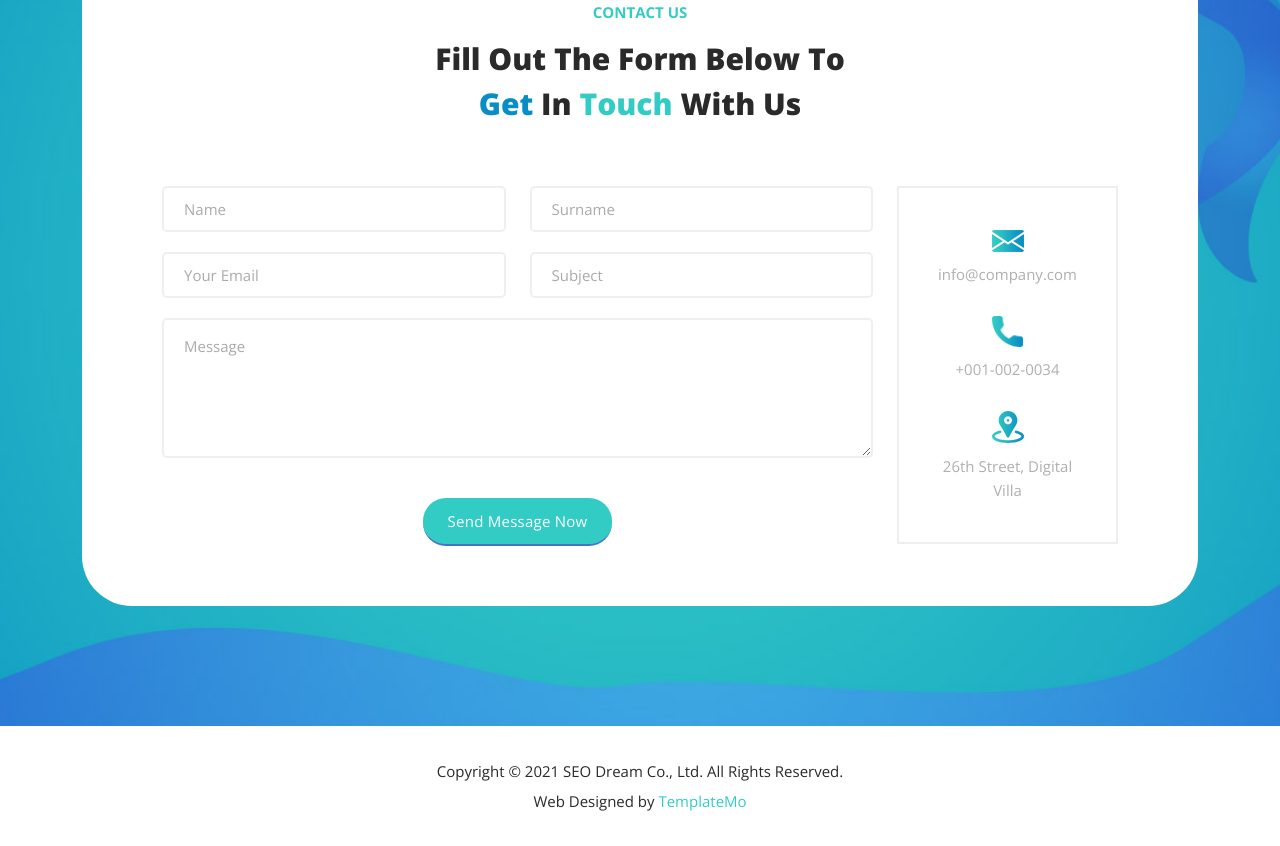
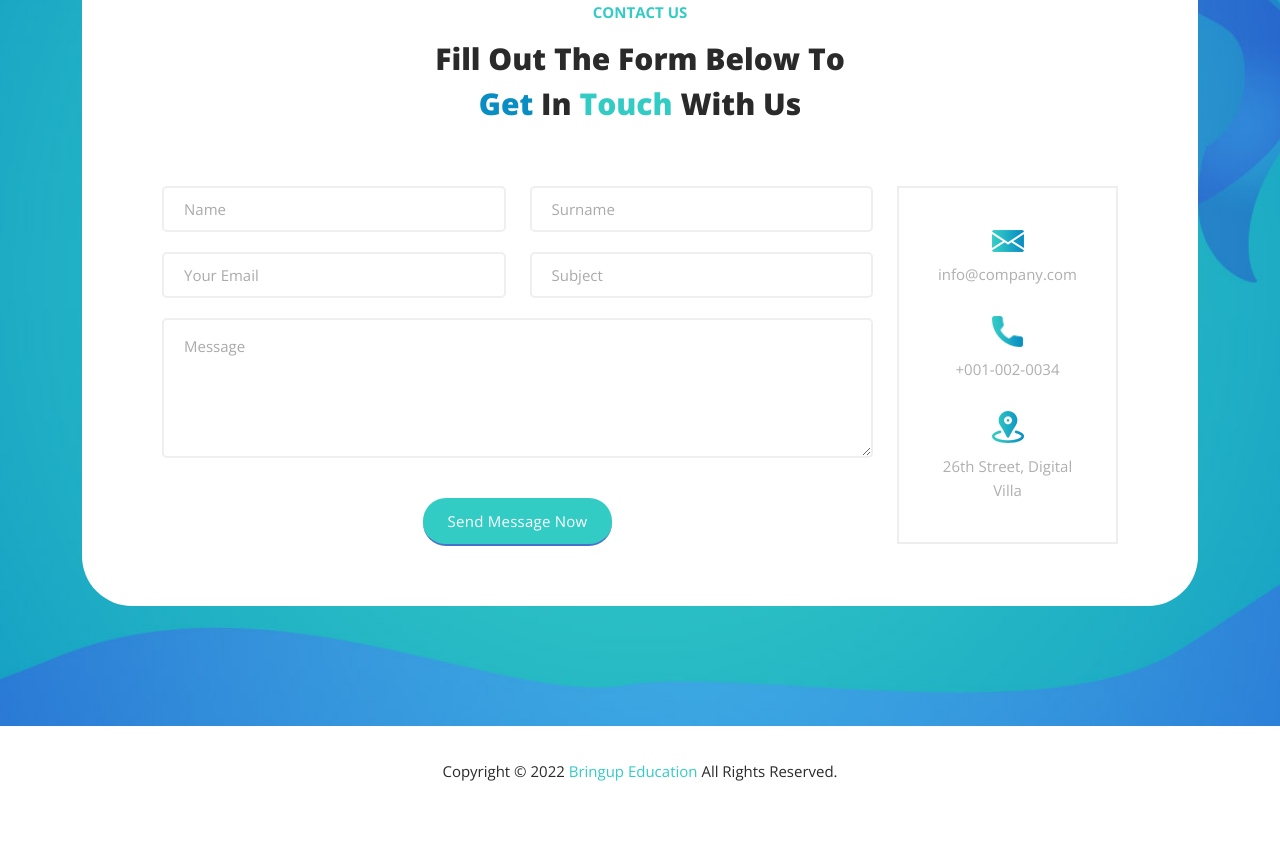
Before and after one commit to pratyushstt/buf, a plain HTML site: page index.html in a window 1280 px wide. Shown: the part 4277-5123 px from the top of the page. After the commit the page ends 5093 px from the top, so only its background shows below. Drawn offline with nearby package versions, Linux system fonts and the light colour scheme.

Commit message:
Footer changed

```diff
--- a/index.html
+++ b/index.html
@@ -630,9 +630,8 @@
         <div class="container">
             <div class="row">
                 <div class="col-lg-12">
-                    <p>Copyright © 2021 SEO Dream Co., Ltd. All Rights Reserved.
+                    <p>Copyright © 2022 <a rel="nofollow" href="https://bringupedu.com" title="free CSS templates">Bringup Education</a> All Rights Reserved.
 
-                        <br>Web Designed by <a rel="nofollow" href="https://templatemo.com" title="free CSS templates">TemplateMo</a></p>
                 </div>
             </div>
         </div>
```
